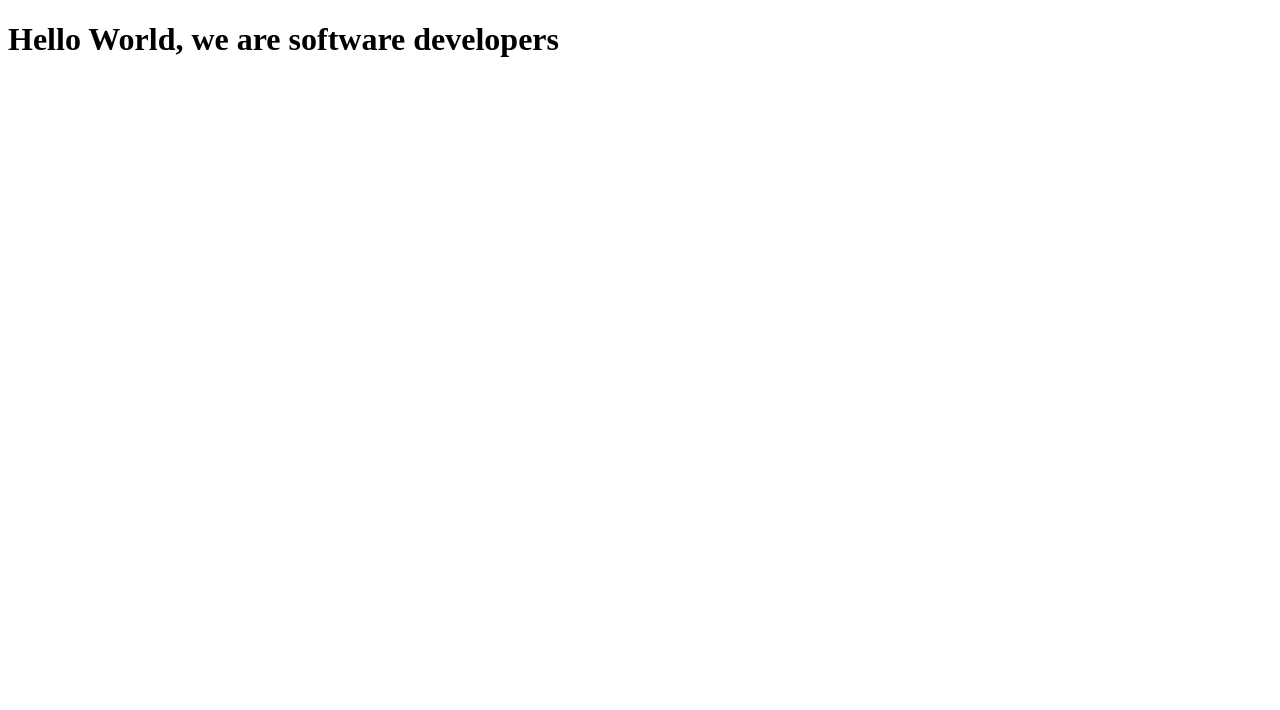
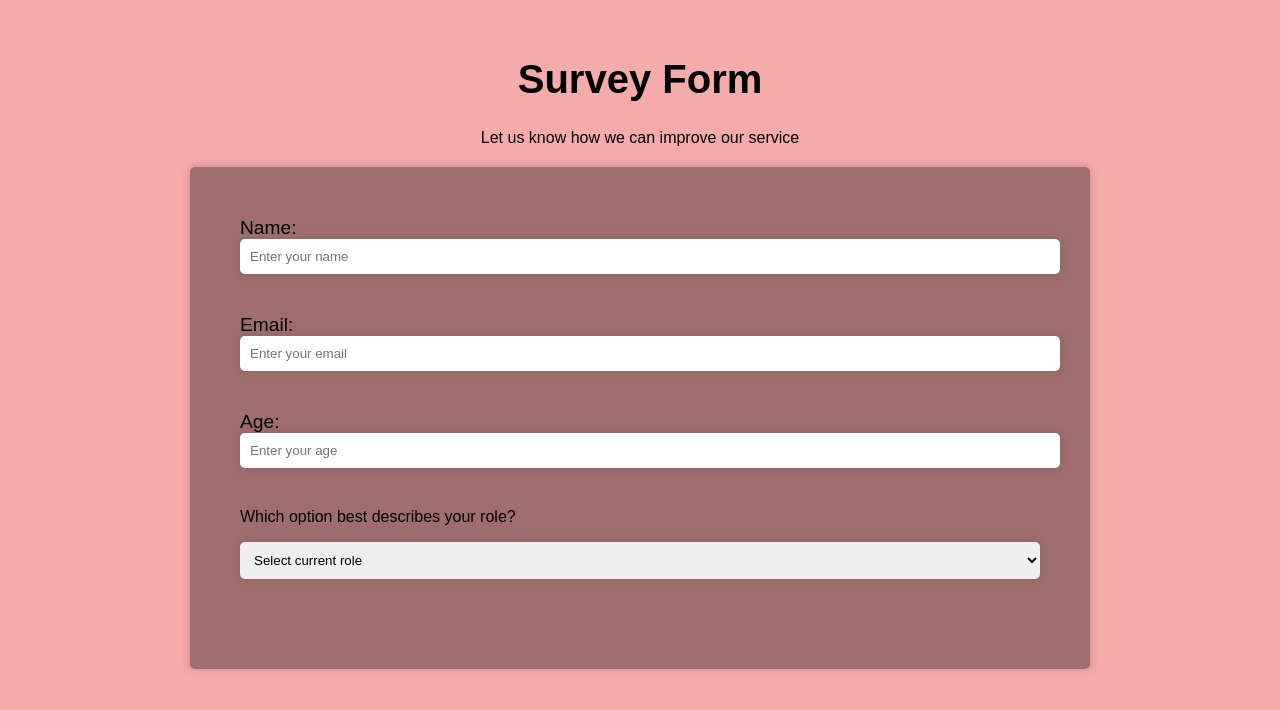
Before and after one commit to ItsEric24/Survey-Form, a plain HTML site: page index.html in a window 1280 px wide. Drawn offline with Linux system fonts and the light colour scheme.

Commit message:
Upper part of the form complete

```diff
--- a/index.html
+++ b/index.html
@@ -1,12 +1,42 @@
 <!DOCTYPE html>
 <html lang="en">
-  <head>
-    <meta charset="UTF-8">
-    <title>Fork Me! FCC: Test Suite Template</title>
-    <link rel="stylesheet" href="css/style.css">
-  </head>
+<head>
+  <meta charset="UTF-8">
+  <meta http-equiv="X-UA-Compatible" content="IE=edge">
+  <meta name="viewport" content="width=device-width, initial-scale=1.0">
+  <title>Simple Survey Form</title>
+  <link rel="stylesheet" href="style.css">
+</head>
+<body>
+  <header id="header-content">
+    <h1 id="title">Survey Form</h1>
+    <p id="description">Let us know how we can improve our service</p>
+  </header>
+  <div id="container">
+    <form id="survey-form">
+      <div class="form-group">
+        <label for="name" id="name-label">Name:</label>
+        <input type="text" id="name" name="name" placeholder="Enter your name" required>
+      </div>
+      <div class="form-group">
+        <label for="email" id="email-label">Email:</label>
+        <input type="email" id="email" name="email" placeholder="Enter your email" required>
+      </div>
+      <div class="form-group">
+        <label for="age" id="age-label">Age:</label>
+        <input type="number" id="age" name="age" placeholder="Enter your age" min="18" max="80" required>
+      </div>
+      <div class="form-group">
+        <p>Which option best describes your role?</p>
+        <select id="dropdown" name="role" required>
+          <option disabled selected value="">Select current role</option>
+          <option value="student">Student</option>
+          <option value="employed">Employed</option>
+          <option value="self-employed">Self-employed</option>
+          <option value="unemployed">Unemployed</option>
+          <option value="other">Other</option>
+        </select>
+      </div>
 
-  <body>
-    <h1>Hello World, we are software developers</h1>
-  </body>
+</body>
 </html>
--- a/style.css
+++ b/style.css
@@ -0,0 +1,71 @@
+body {
+  font-family: Arial, sans-serif;
+  background-color: #f6abab;
+  margin: 0;
+  padding: 30px 0 20px 0;
+}
+
+#header-content h1 {
+  font-size: 2.5rem;
+  text-align: center;
+}
+
+#header-content p {
+  font-size: 1rem;
+  text-align: center;
+}
+
+#container {
+  background-color: #0000005c;
+  max-width: 800px;
+  margin: 20px auto;
+  padding: 50px;
+  border-radius: 5px;
+  box-shadow: 0 0 10px rgba(0, 0, 0, 0.2);
+}
+
+
+input[type="text"],
+input[type="email"],
+select,
+textarea {
+  width: 100%;
+  padding: 10px;
+  margin-bottom: 20px;
+  border: none;
+  border-radius: 5px;
+  box-shadow: 0 0 10px rgba(0, 0, 0, 0.1);
+}
+
+input[type="number"] {
+  width: 100%;
+  padding: 10px;
+  margin-bottom: 20px;
+  border: none;
+  border-radius: 5px;
+  box-shadow: 0 0 10px rgba(0, 0, 0, 0.1);
+}
+
+input[type="submit"] {
+  background-color: #4caf50;
+  color: white;
+  border: none;
+  border-radius: 5px;
+  padding: 10px;
+  font-size: 1.2rem;
+  cursor: pointer;
+  transition: background-color 0.3s ease-in-out;
+}
+
+input[type="submit"]:hover {
+  background-color: #3e8e41;
+}
+
+label {
+  font-size: 1.2rem;
+  margin-bottom: 10px;
+}
+
+.form-group {
+  margin-bottom: 20px;
+}
```
Also changed, not shown: 1 other file.
